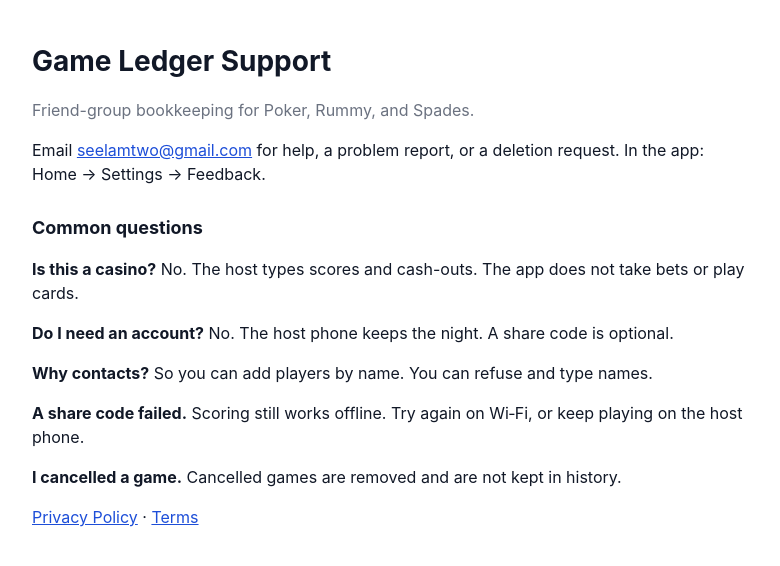
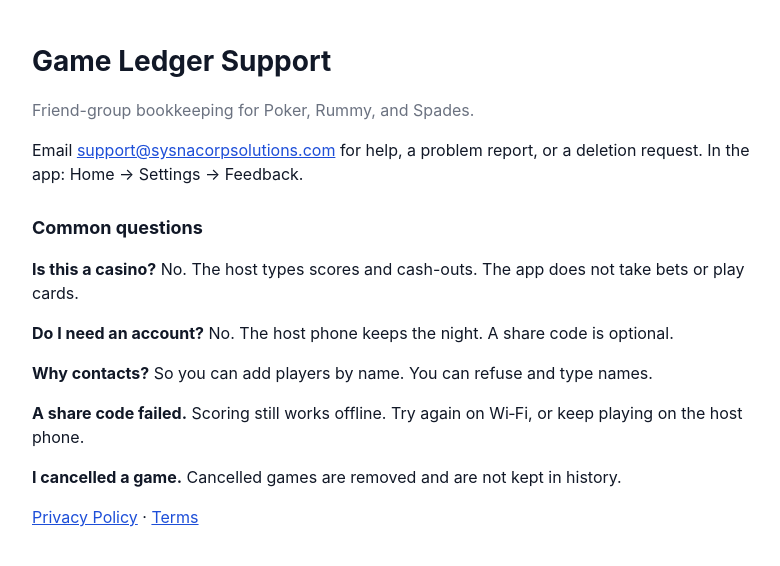
Before and after one commit to seelamtwo/GameLedger-legal, a plain HTML site: page support.html in a window 1280 px wide. Shown: the whole page, without its empty margins (248-1028 px from the left). Drawn offline with Linux system fonts and the light colour scheme.

Commit message:
Use support@sysnacorpsolutions.com on the support page.

```diff
--- a/support.html
+++ b/support.html
@@ -15,7 +15,7 @@
 <body>
   <h1>Game Ledger Support</h1>
   <p class="muted">Friend-group bookkeeping for Poker, Rummy, and Spades.</p>
-  <p>Email <a href="mailto:seelamtwo@gmail.com">seelamtwo@gmail.com</a> for help, a problem report, or a deletion request. In the app: Home → Settings → Feedback.</p>
+  <p>Email <a href="mailto:support@sysnacorpsolutions.com">support@sysnacorpsolutions.com</a> for help, a problem report, or a deletion request. In the app: Home → Settings → Feedback.</p>
 
   <h2>Common questions</h2>
   <p><strong>Is this a casino?</strong> No. The host types scores and cash-outs. The app does not take bets or play cards.</p>
```
